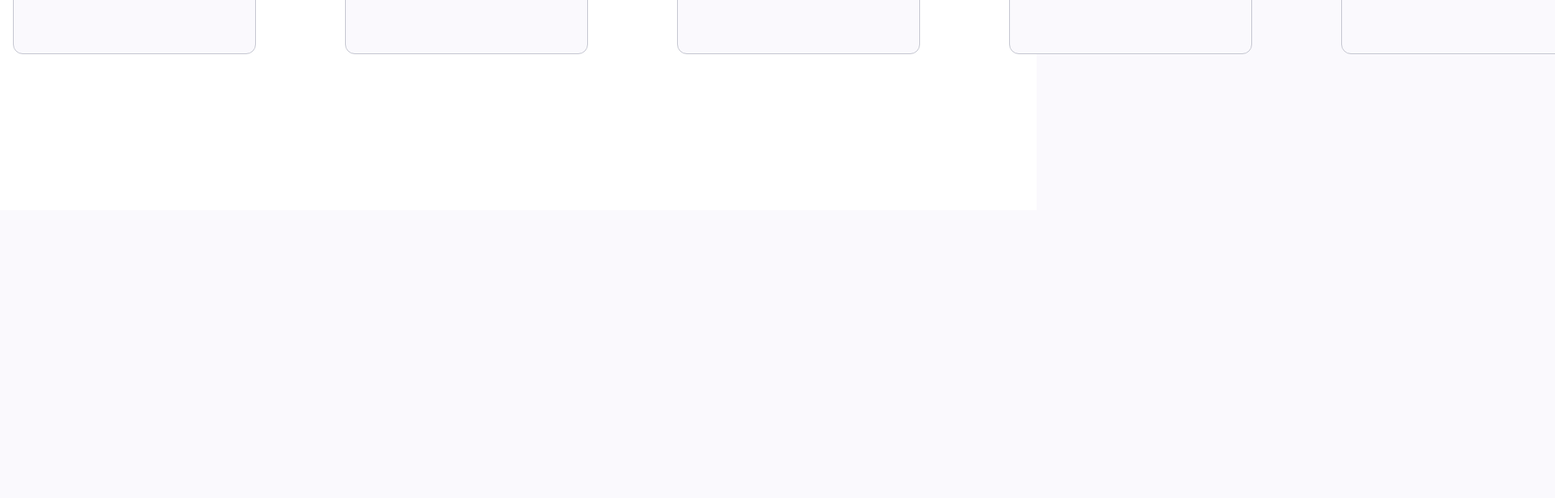
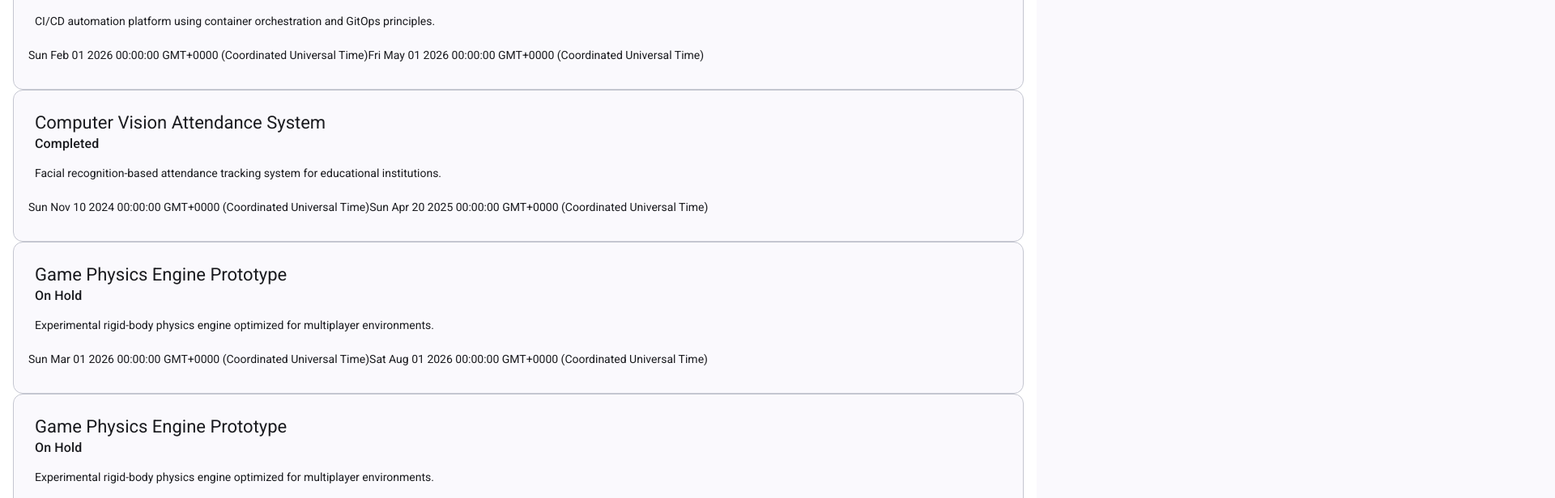
Before and after one commit to Ahtat204/TeamHub, an Angular app in the folder teamcollaborationhub.client/: page /home in a window 1280 px wide. Shown: the part 660-1276 px from the top of the page at 81% size, 1920 px wide, since content can reach past the window. Built offline with nearby package versions, Linux system fonts and the light colour scheme.

Commit message:
fixed project grid

```diff
--- a/teamcollaborationhub.client/src/app/dashboard/dashboard.css
+++ b/teamcollaborationhub.client/src/app/dashboard/dashboard.css
@@ -46,19 +46,25 @@
   flex-direction: row;
   justify-content: space-between;
   gap: 0;
+
 }
 
 .project-grid {
-  position: absolute;
-  display: flex;
-  flex-direction: row;
+
 
 }
 
 .project-list {
   display: grid;
+  grid-template-columns: repeat(auto-fit, minmax(260px, 1fr));
+  gap: 10px;
+  justify-content: space-between/* Space between the project cards */
 
-  grid-template-columns: 300px 0 0 110px;
-  grid-template-rows:520px 420px 420px 40px ;
-  z-index: 0;
-}
+  box-sizing: border-box;
+  min-width: 0;
+  overflow: hidden;
+
+  word-break: break-all;
+}.project-list:hover {
+  cursor: pointer;
+ }
--- a/teamcollaborationhub.client/src/app/dashboard/dashboard.ts
+++ b/teamcollaborationhub.client/src/app/dashboard/dashboard.ts
@@ -62,6 +62,38 @@ export class Dashboard {
       new Date("2026-08-01"),
       new Date("2026-03-01"),
       "Experimental rigid-body physics engine optimized for multiplayer environments."
+    ),
+    new Project(
+      5,
+      "On Hold",
+      "Game Physics Engine Prototype",
+      new Date("2026-08-01"),
+      new Date("2026-03-01"),
+      "Experimental rigid-body physics engine optimized for multiplayer environments."
+    ),
+    new Project(
+      5,
+      "On Hold",
+      "Game Physics Engine Prototype",
+      new Date("2026-08-01"),
+      new Date("2026-03-01"),
+      "Experimental rigid-body physics engine optimized for multiplayer environments."
+    ),
+    new Project(
+      5,
+      "On Hold",
+      "Game Physics Engine Prototype",
+      new Date("2026-08-01"),
+      new Date("2026-03-01"),
+      "Experimental rigid-body physics engine optimized for multiplayer environments."
+    ),
+    new Project(
+      5,
+      "On Hold",
+      "Game Physics Engine Prototype",
+      new Date("2026-08-01"),
+      new Date("2026-03-01"),
+      "Experimental rigid-body physics engine optimized for multiplayer environments."
     )
   ];
 }
--- a/teamcollaborationhub.client/src/app/project-grid/project-element.component.css
+++ b/teamcollaborationhub.client/src/app/project-grid/project-element.component.css
@@ -1,5 +1,6 @@
 .example-card {
   max-width: 2200px;
+  padding: 10px;
 }
 
 .example-header-image {
@@ -7,6 +8,9 @@
   background-size: cover;
 }
 .project-container{
-  width: 100%;
-  height: 100%;
+  min-height: 200px;
+  border: 1px solid #ddd;
+  padding: 15px;
+  border-radius: 8px;
+
 }
```
